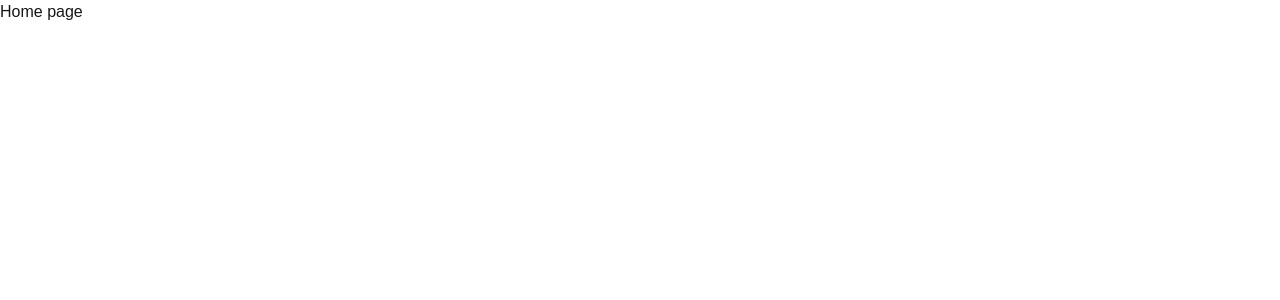
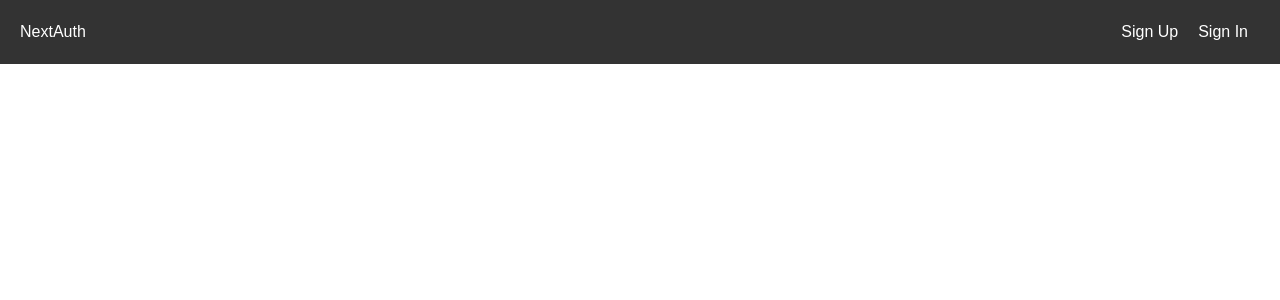
Before and after one commit to RTBS-ISP/UniPlus, a Next.js app in the folder frontend/uniplus/: page / in a window 1280 px wide. Shown: the top 300 px of the page. Built offline with nearby package versions, Linux system fonts and the light colour scheme.

Commit message:
feat: add navbar for homepage

```diff
--- /dev/null
+++ b/frontend/uniplus/app/components/navbar.jsx
@@ -0,0 +1,21 @@
+import React from 'react'
+import Link from 'next/link'
+
+function navbar() {
+  return (
+    <nav className='bg-[#333] text-white p-5'>
+        <div className="container mx-auto">
+            <div className= 'flex justify-between items-center'>
+                <div>
+                    <Link href="/">NextAuth</Link>
+                </div>
+                <ul className='flex'>
+                    <li className='mx-2'><Link href="/Register">Sign Up</Link></li>
+                    <li className='mx-3'><Link href="/login">Sign In</Link></li>
+                </ul>
+            </div>
+        </div>
+    </nav>
+  )
+}
+export default navbar
--- a/frontend/uniplus/app/page.tsx
+++ b/frontend/uniplus/app/page.tsx
@@ -1,6 +1,10 @@
-const page = () => {
+import Image from "next/image";
+import Navbar from "./components/navbar";
+
+export default function page() {
   return (
-    <div>Home page</div>
-  )
+    <main>
+      <Navbar />
+    </main>
+  );
 }
-export default page
```
